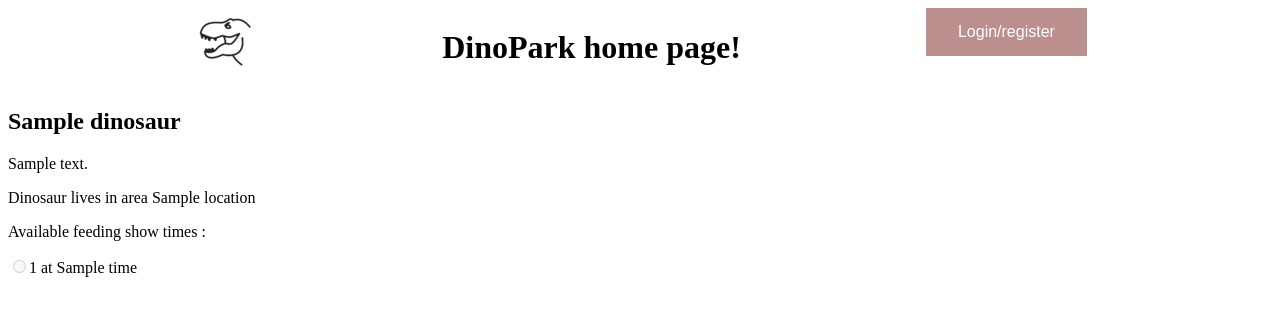
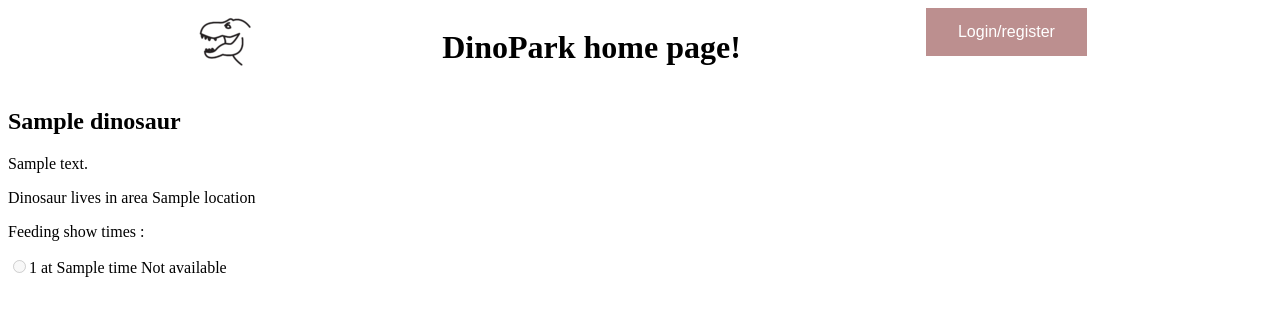
Before and after one commit to oonarauhala/tietokantasovellus, a Flask app: template templates/dino_area.html in a window 1280 px wide. Shown: the top 316 px of the page. Run offline with Flask 2, Linux system fonts and the light colour scheme; the template is opened without the code that fills it: most values are stand-ins (such as "Sample title", 1, 10 or a date in 2020).

Commit message:
Change feeding time text

```diff
--- a/templates/dino_area.html
+++ b/templates/dino_area.html
@@ -30,7 +30,7 @@
         <h2>{{ dinosaur.name }}</h2>
         <p>{{ dinosaur.description }}</p>
         <p>Dinosaur lives in area {{ dinosaur.location }}</p>
-        <p>Available feeding show times :</p>
+        <p>Feeding show times :</p>
         <!-- Feeding times loop-->
             <form action="/reserve_result" method="POST">
             {% for time in times %}
@@ -39,7 +39,7 @@
                     {% if time.available > 0 %}
                         <input type="radio" name="feeding_time" id='time.time_id' value='{{ time.time_id }}'>{{ time[0] }} at {{ time[1] }}
                     {% else %}
-                        <input type="radio" name="feeding_time" id='time.time_id' value='{{ time.time_id }}' disabled>{{ time[0] }} at {{ time[1] }}
+                        <input type="radio" name="feeding_time" id='time.time_id' value='{{ time.time_id }}' disabled>{{ time[0] }} at {{ time[1] }} Not available
                     {% endif %}
                     <br>
                 {% endif %}
```
